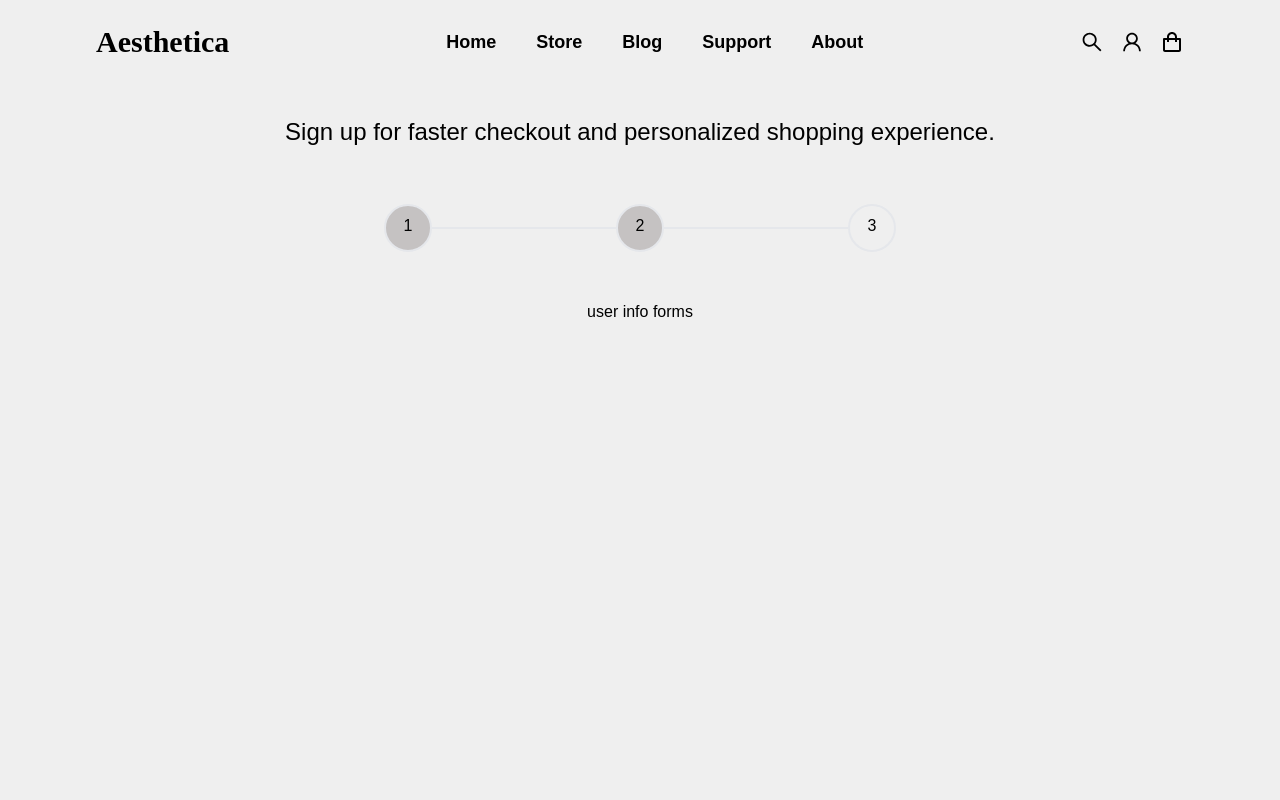
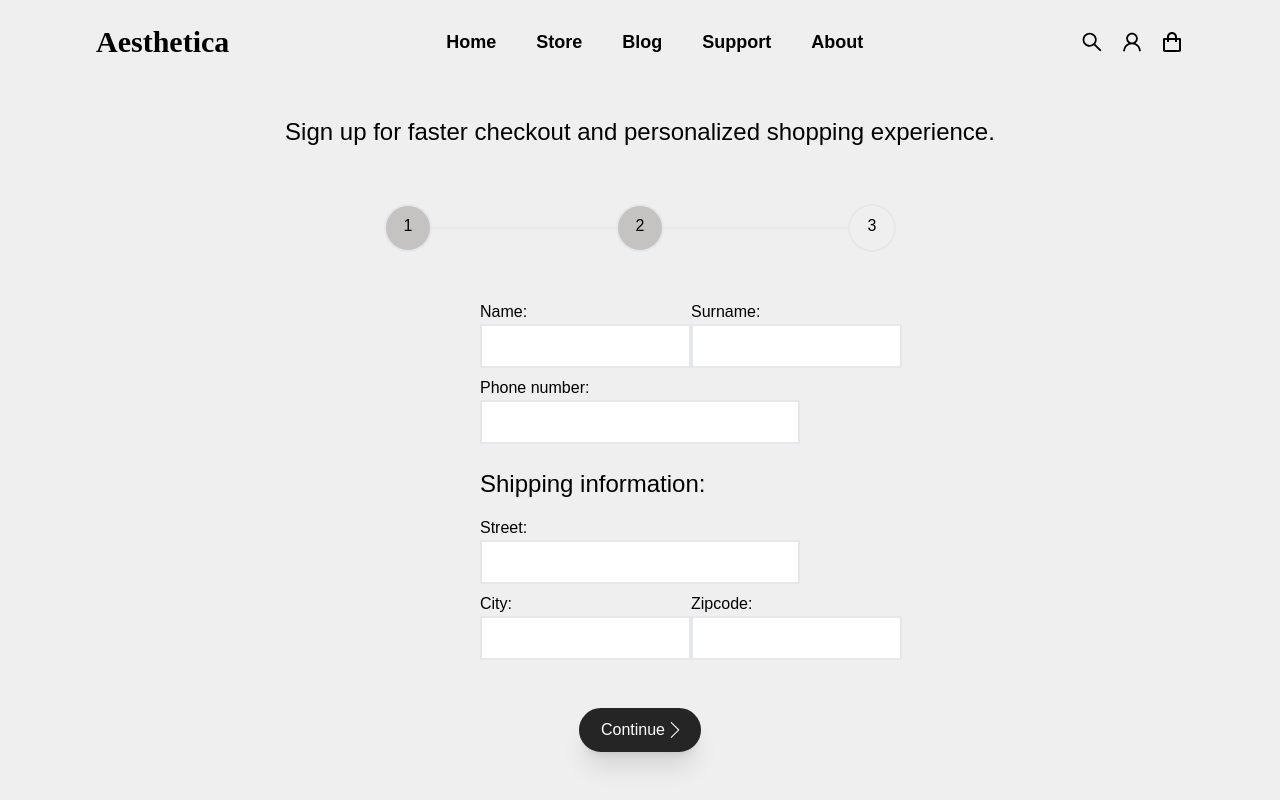
Before and after one commit to vdumic/HCI-2022-23, a Next.js app in the folder aesthetica/: page /signup in a window 1280 px wide. Both pictures are taken after typing "name@example.com", "Sample123" into the empty fields and a click on the button "Continue". Shown: the top 800 px of the page. Built offline with nearby package versions, Linux system fonts and the light colour scheme.

Commit message:
All Sign Up steps added

```diff
--- a/aesthetica/components/SignUp/DisplayedStep.js
+++ b/aesthetica/components/SignUp/DisplayedStep.js
@@ -2,6 +2,8 @@ import { useContext } from "react";
 import { FormContext } from "../../pages/signup/index";
 import UserCredentials from "./Forms/UserCredentials";
 import UserInfo from "./Forms/UserInfo";
+import Success from "./Forms/Success";
+
 
 const DisplayedStep = () => {
   const { activeStepIndex } = useContext(FormContext);
@@ -13,6 +15,11 @@ const DisplayedStep = () => {
     case 1:
       stepContent = <UserInfo />;
       break;
+    case 2:
+      stepContent = <Success />;
+      break;
+    default:
+      break;
   }
 
   return stepContent;
--- /dev/null
+++ b/aesthetica/components/SignUp/Forms/Success.js
@@ -0,0 +1,7 @@
+const Success = () => {
+    return(
+        <div>Success message</div>
+    )
+};
+
+export default Success;
--- a/aesthetica/components/SignUp/Forms/UserCredentials.js
+++ b/aesthetica/components/SignUp/Forms/UserCredentials.js
@@ -30,14 +30,13 @@ const UserCredentials = () => {
         setActiveStepIndex(activeStepIndex + 1);
       }}
     >
-      <Form className="flex flex-col justify-center items-center">
+      <Form className="flex flex-col w-full justify-center items-center">
         <div className="flex flex-col items-start mb-2">
           <label className="font-medium text-black">Email:</label>
           <Field
             name="email"
             className="border-2 py-2 px-24"
             placeholder="example@mail.com"
-            textAlign="center"
           />
         </div>
         <ErrorMessage name="email" render={renderError} />
--- a/aesthetica/components/SignUp/Forms/UserInfo.js
+++ b/aesthetica/components/SignUp/Forms/UserInfo.js
@@ -1,7 +1,95 @@
+import { useContext } from "react";
+import { FormContext } from "../../../pages/signup/index";
+import { ErrorMessage, Field, Form, Formik } from "formik";
+import { SlArrowRight } from "react-icons/sl";
+import * as yup from "yup";
+
 const UserInfo = () => {
-    return(
-        <div>user info forms</div>
-    )
+  const { activeStepIndex, setActiveStepIndex, formData, setFormData } =
+    useContext(FormContext);
+
+  const renderError = (message) => (
+    <p className="italic text-red-500">{message}</p>
+  );
+
+  const ValidationSchema = yup.object().shape({
+    name: yup.string().required(),
+    surname: yup.string().required(),
+    phone: yup.number().required(),
+    street: yup.string().required(),
+    city: yup.string().required(),
+    zipcode: yup.number().required(),
+  });
+
+  return (
+    <Formik
+      initialValues={{
+        name: "",
+        surname: "",
+        phone: "",
+        street: "",
+        city: "",
+        zipcode: "",
+      }}
+      validationSchema={ValidationSchema}
+      onSubmit={(values) => {
+        const data = { ...formData, ...values };
+        setFormData(data);
+        setActiveStepIndex(activeStepIndex + 1);
+      }}
+    >
+      <Form className="flex flex-col w-full justify-center items-center">
+        <div className="flex w-1/4 justify-between">
+          <div className="flex flex-col items-start mb-2">
+            <label className="font-medium text-black">Name:</label>
+            <Field name="name" className="border-2 py-2" />
+            <ErrorMessage name="name" render={renderError} />
+          </div>
+
+          <div className="flex flex-col items-start mb-2">
+            <label className="font-medium text-black">Surname:</label>
+            <Field name="surname" className="border-2 py-2" />
+            <ErrorMessage name="surname" render={renderError} />
+          </div>
+        </div>
+
+        <div className="flex flex-col w-1/4 items-start mb-2">
+          <label className="font-medium text-black">Phone number:</label>
+          <Field name="phone" className="border-2 py-2 w-full" />
+        </div>
+        <ErrorMessage name="phone" render={renderError} />
+
+        <div className="flex flex-col w-1/4 items-start mb-2">
+          <p className="text-2xl my-4">Shipping information:</p>
+          <label className="font-medium text-black">Street:</label>
+          <Field name="street" className="border-2 py-2 w-full" />
+        </div>
+        <ErrorMessage name="street" render={renderError} />
+
+        <div className="flex w-1/4 justify-between">
+          <div className="flex flex-col items-start mb-2">
+            <label className="font-medium text-black">City:</label>
+            <Field name="city" className="border-2 py-2" />
+            <ErrorMessage name="city" render={renderError} />
+          </div>
+
+          <div className="flex flex-col items-start mb-2">
+            <label className="font-medium text-black">Zipcode:</label>
+            <Field name="zipcode" className="border-2 py-2" />
+            <ErrorMessage name="zipcode" render={renderError} />
+          </div>
+        </div>
+
+        <button
+          className="flex justify-center bg-[#252526] hover:bg-[#3e3e42] hover:border-[#3e3e42] text-white text-m font-medium mt-10 py-2 pl-5 pr-3.5 border-2 border-[#252526] rounded-full shadow-xl"
+          type="submit"
+        >
+          Continue
+          <SlArrowRight className="h-5 w-5 sm:inline cursor-pointer pt-1" />
+        </button>
+      </Form>
+    </Formik>
+  );
 };
 
 export default UserInfo;
```
